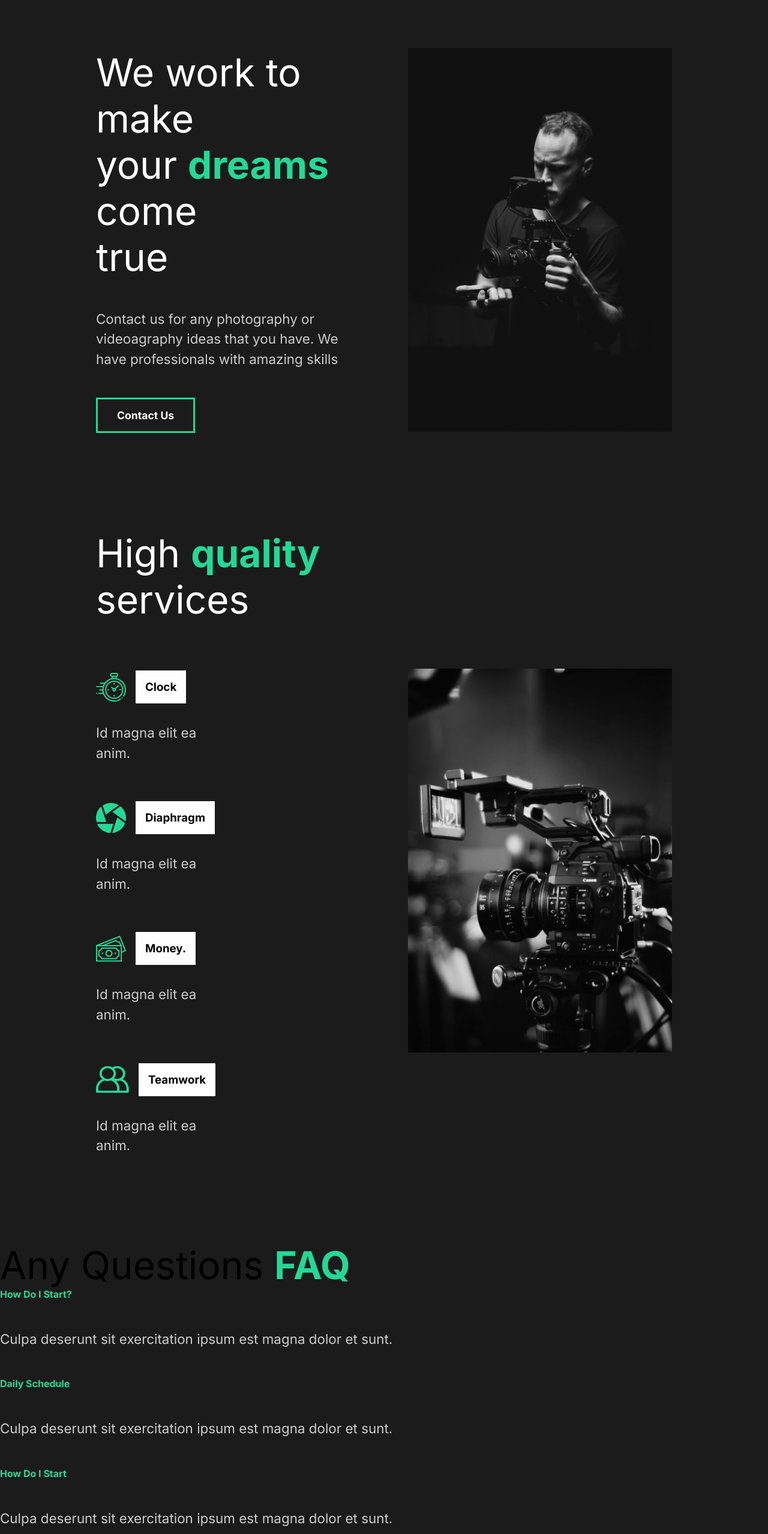
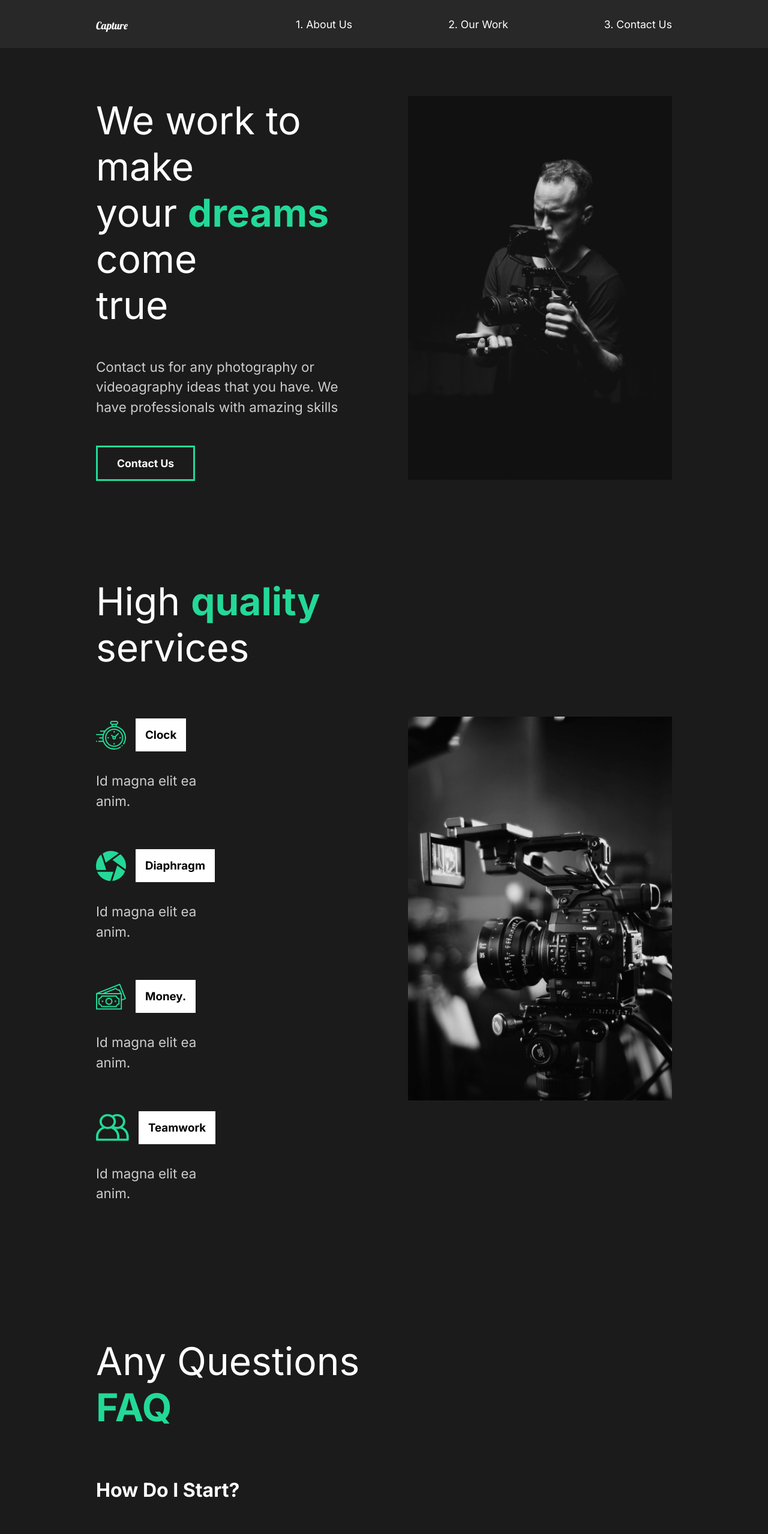
Before and after one commit to MadsAkselsen/capture-portfolio, a React (Create React App) app: page / in a window 1280 px wide. Shown: the top 2558 px of the page at 60% size. Built offline with nearby package versions, Linux system fonts and the light colour scheme.

Commit message:
added nav

```diff
--- a/src/App.js
+++ b/src/App.js
@@ -4,11 +4,13 @@
 import GlobalStyle from './components/GlobalStyle';
 // pages
 import AboutUs from './pages/AboutUs';
+import Nav from './components/Nav';
 
 function App() {
   return (
     <div className="App">
       <GlobalStyle />
+      <Nav />
       <AboutUs />
     </div>
   );
--- a/src/components/FaqSection.js
+++ b/src/components/FaqSection.js
@@ -1,38 +1,86 @@
 import React from 'react';
+import styled from 'styled-components';
+import {
+  StyledLayout,
+  StyledDescription,
+  StyledImageContainer,
+} from '../styles';
 
 const FaqSection = () => {
   return (
-    <div className="faq">
+    <StyledFaq>
       <h2>
         Any Questions <span>FAQ</span>
       </h2>
       <div className="question">
         <h4>How Do I Start?</h4>
-        <div className="answer"></div>
+        <div className="answer">
+          <p>Lorem ipsum dolor sit amet.</p>
           <p>Culpa deserunt sit exercitation ipsum est magna dolor et sunt.</p>
+        </div>
+        <div className="faq-line"></div>
       </div>
       <div className="question">
         <h4>Daily Schedule</h4>
-        <div className="answer"></div>
+        <div className="answer">
+          <p>Lorem ipsum dolor sit amet.</p>
           <p>Culpa deserunt sit exercitation ipsum est magna dolor et sunt.</p>
+        </div>
+        <div className="faq-line"></div>
       </div>
       <div className="question">
         <h4>How Do I Start</h4>
-        <div className="answer"></div>
+        <div className="answer">
+          <p>Lorem ipsum dolor sit amet.</p>
           <p>Culpa deserunt sit exercitation ipsum est magna dolor et sunt.</p>
+        </div>
+        <div className="faq-line"></div>
       </div>
       <div className="question">
         <h4>Different Payment Methods</h4>
-        <div className="answer"></div>
+        <div className="answer">
+          <p>Lorem ipsum dolor sit amet.</p>
           <p>Culpa deserunt sit exercitation ipsum est magna dolor et sunt.</p>
+        </div>
+        <div className="faq-line"></div>
       </div>
       <div className="question">
         <h4>What Products do you offer?</h4>
-        <div className="answer"></div>
+        <div className="answer">
+          <p>Lorem ipsum dolor sit amet.</p>
           <p>Culpa deserunt sit exercitation ipsum est magna dolor et sunt.</p>
         </div>
+        <div className="faq-line"></div>
       </div>
+    </StyledFaq>
   );
 };
 
+const StyledFaq = styled(StyledLayout)`
+  display: block;
+  span {
+    display: block;
+  }
+  h2 {
+    padding-bottom: 2rem;
+    font-weight: lighter;
+  }
+  .faq-line {
+    background: #cccccc;
+    height: 0.2rem;
+    margin: 2rem 0rem;
+    width: 100%;
+  }
+  .question {
+    padding: 3rem 0rem;
+    cursor: pointer;
+  }
+  .answer {
+    padding: 2rem 0rem;
+    p {
+      padding: 1rem 0rem;
+    }
+  }
+`;
+
 export default FaqSection;
--- a/src/components/GlobalStyle.js
+++ b/src/components/GlobalStyle.js
@@ -36,7 +36,7 @@
     }
     h4 {
         font-weight: bold;
-        color: #23d997;
+        font-size: 2rem;
     }
     a {
         font-size: 1.1rem;
--- /dev/null
+++ b/src/components/Nav.js
@@ -0,0 +1,54 @@
+import React from 'react';
+import styled from 'styled-components';
+
+const Nav = () => {
+  return (
+    <StyledNav>
+      <h1>
+        <a id="logo" href="#">
+          Capture
+        </a>
+      </h1>
+      <ul>
+        <li>
+          <a href="#">1. About Us</a>
+        </li>
+        <li>
+          <a href="#">2. Our Work</a>
+        </li>
+        <li>
+          <a href="#">3. Contact Us</a>
+        </li>
+      </ul>
+    </StyledNav>
+  );
+};
+
+const StyledNav = styled.nav`
+  min-height: 10vh;
+  display: flex;
+  margin: auto;
+  justify-content: space-between;
+  align-items: center;
+  padding: 1rem 10rem;
+  background-color: #282828;
+  a {
+    color: white;
+    text-decoration: none;
+  }
+  ul {
+    display: flex;
+    list-style: none;
+  }
+  #logo {
+    font-family: 1.5rem;
+    font-family: 'Lobster', cursive;
+    font-weight: lighter;
+  }
+  li {
+    padding-left: 10rem;
+    position: relative;
+  }
+`;
+
+export default Nav;
```
Lines whose indentation alone changed are shown as unchanged.
